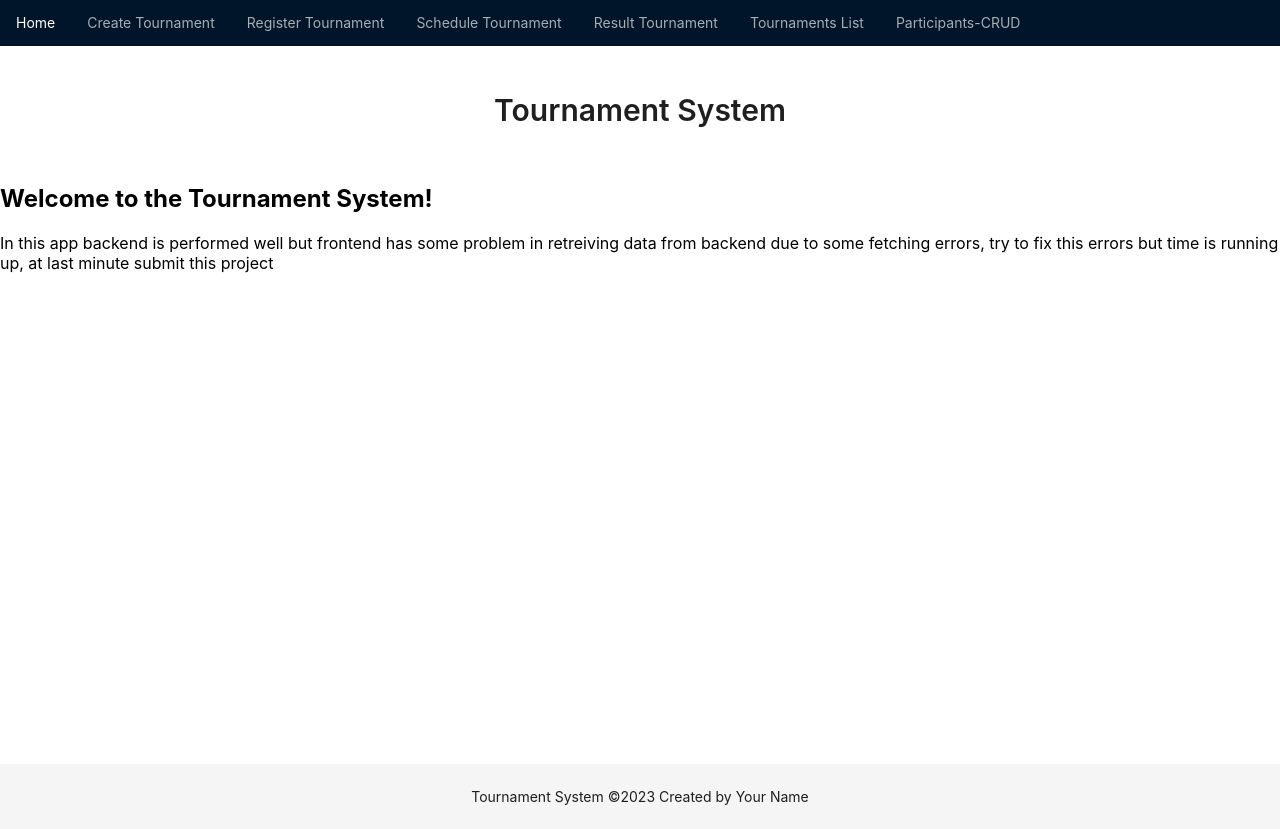
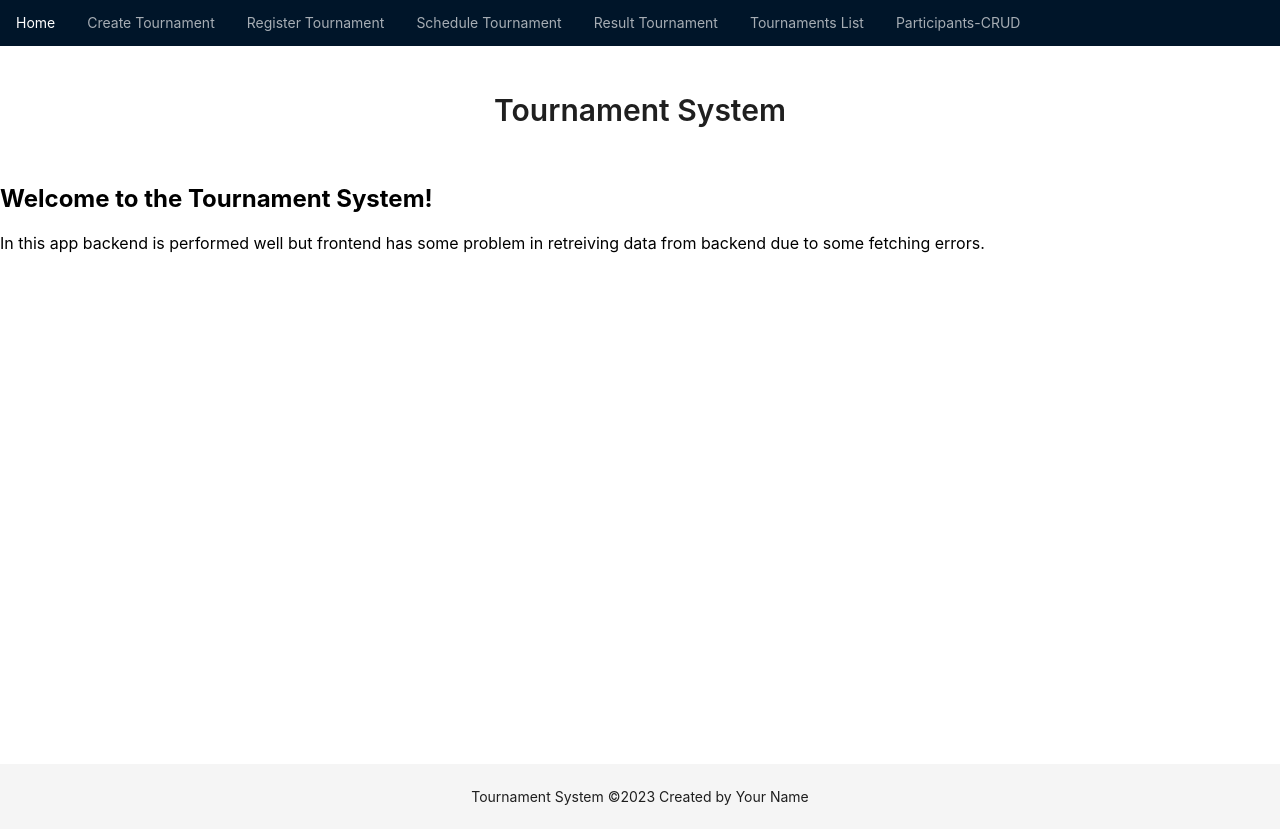
Before and after one commit to sridhar10464/Tournament-system, a React (Create React App) app in the folder client/: page / in a window 1280 px wide. Built offline with nearby package versions, Linux system fonts and the light colour scheme.

Commit message:
Init commit

```diff
--- a/client/src/pages/Home.js
+++ b/client/src/pages/Home.js
@@ -5,8 +5,7 @@ const Home = () => {
     <div className="home">
       <h2>Welcome to the Tournament System!</h2>
       <p>In this app backend is performed well but frontend has some problem
-        in retreiving data from backend due to some fetching errors, try to fix this errors but time is running up,
-      at last minute submit this project</p>
+        in retreiving data from backend due to some fetching errors.</p>
       {/* Add your home content here */}
     </div>
   );
```
